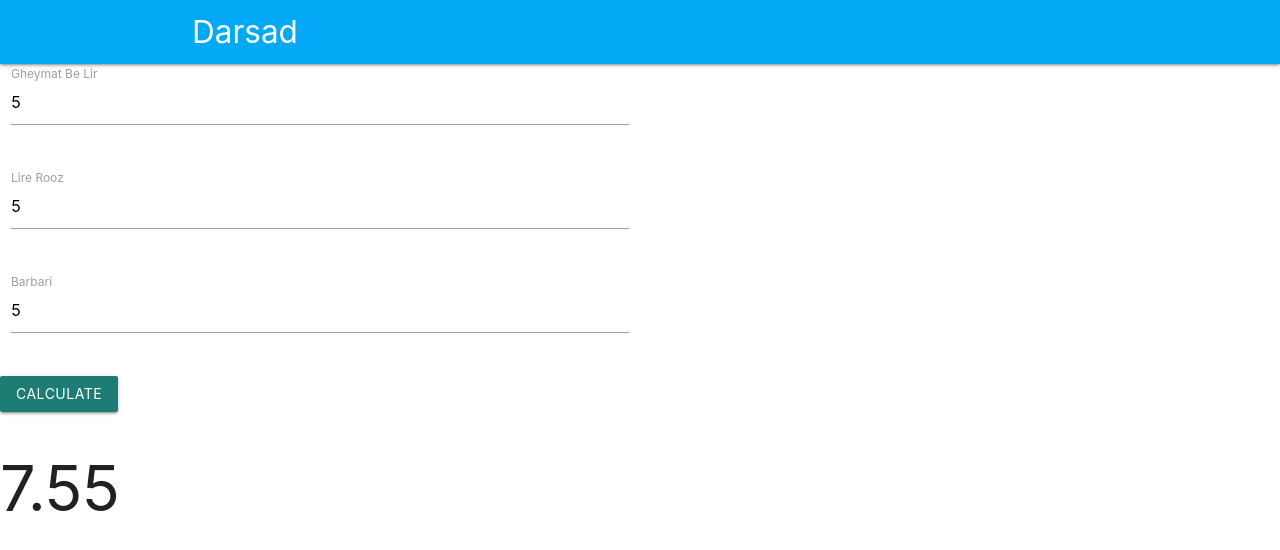
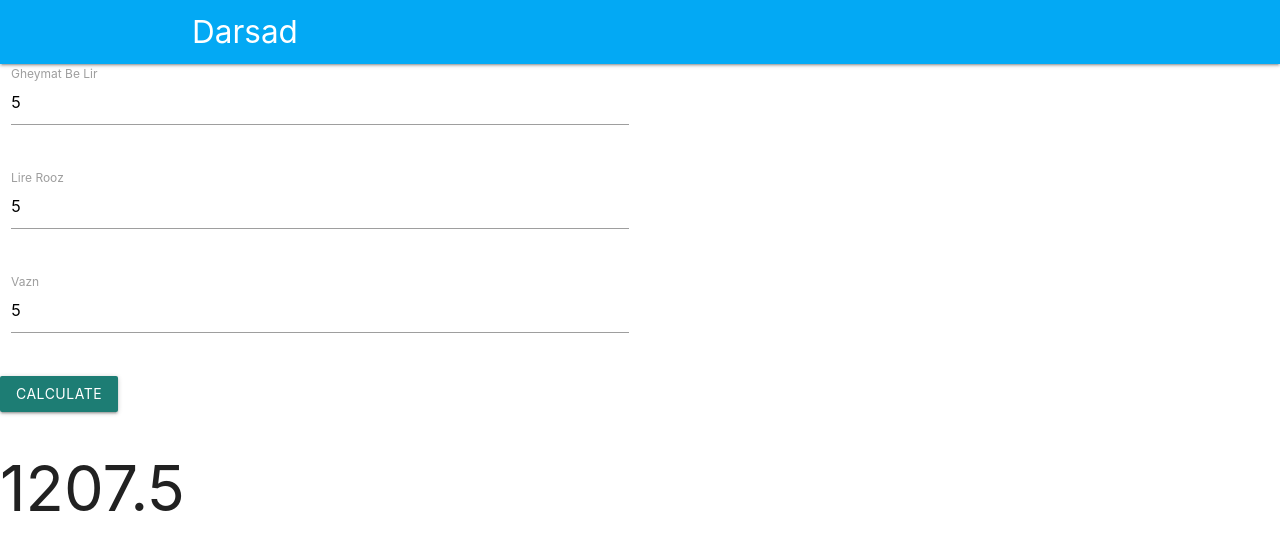
Before and after one commit to mehrshad-sdt/mehrshad-sdt.github.io, a plain HTML site: page price_calc.html in a window 1280 px wide. Both pictures are taken after typing "5", "5", "5" into the empty fields and a click on the button "CALCULATE". Drawn offline with nearby package versions, Linux system fonts and the light colour scheme.

Commit message:
Update price_calc.html

```diff
--- a/price_calc.html
+++ b/price_calc.html
@@ -31,10 +31,12 @@
 
       <div class="row">
         <div class="input-field col s6">
-          <input id="barbari" type="number">
-          <label class="active" for="barbari">Barbari</label>
+          <input id="vazn" type="number">
+          <label class="active" for="vazn">Vazn</label>
         </div>
       </div>
+
+
 
       <button class="btn waves-effect waves-light" type="button" id= "btn">
           Calculate
@@ -52,9 +54,9 @@
     button.addEventListener('click', () => {
          var price = document.querySelector('#lir').value;
          var lirPrice = document.querySelector('#lir-rooz').value;
-         var barbari = document.querySelector('#barbari').value;
+         var vazn = document.querySelector('#vazn').value;
          var result = parseFloat(price) * (parseFloat(lirPrice)) * (0.3);
-         result += barbari;
+         result += (vazn * 240);
          var container = document.getElementById('container');
          var my_html = '<h1>';
          my_html += result
```
